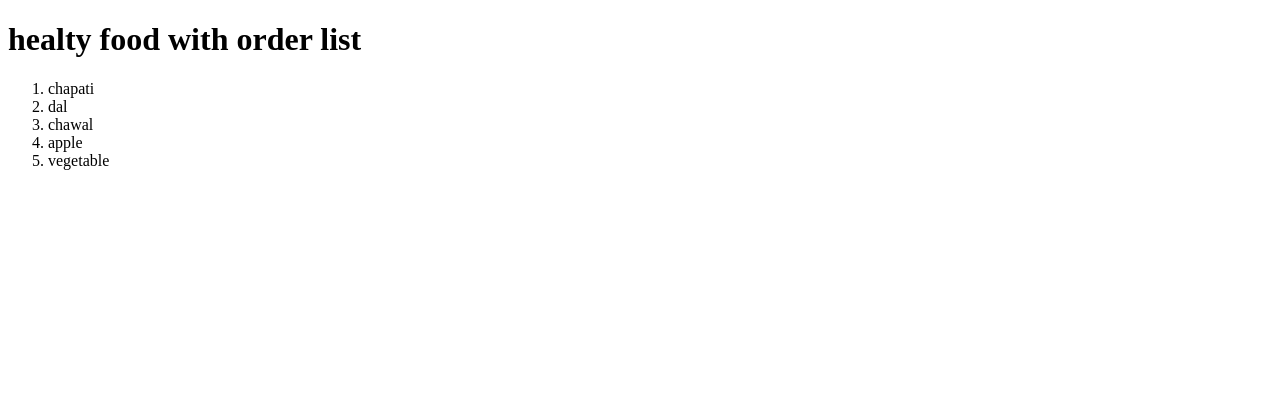
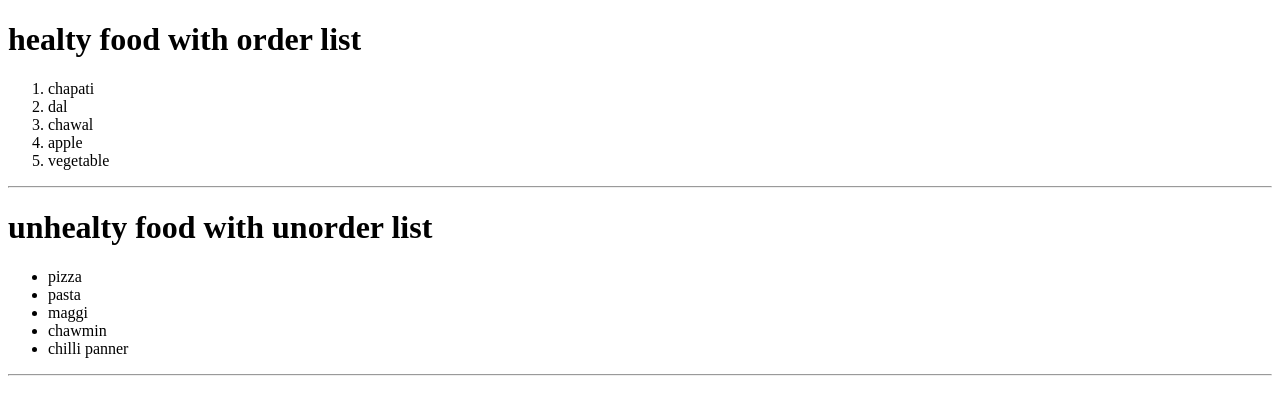
Before and after one commit to aksharajain186/ol-ul-21-11-22, a plain HTML site: page index.html in a window 1280 px wide. Drawn offline with Linux system fonts and the light colour scheme.

Commit message:
commit 2

```diff
--- a/index.html
+++ b/index.html
@@ -12,6 +12,15 @@
             <li>apple</li>
             <li>vegetable</li>
         </ol>
-
+        <hr>
+        <h1>unhealty food with unorder list</h1>
+        <ul>
+            <li>pizza</li>
+            <li>pasta</li>
+            <li>maggi</li>
+            <li>chawmin</li>
+            <li>chilli panner</li>
+        </ul>
+        <hr>
     </body>
 </html>
```
